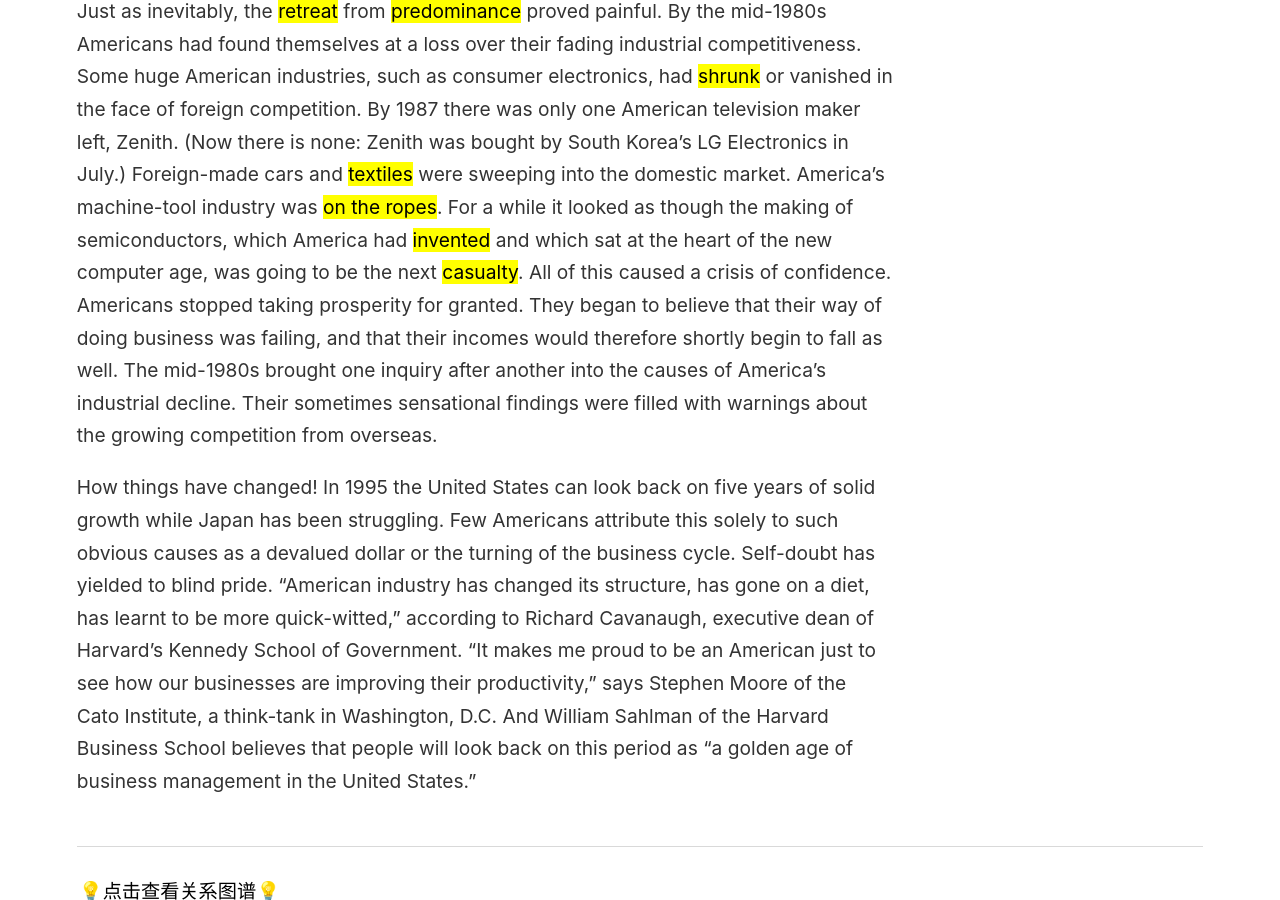
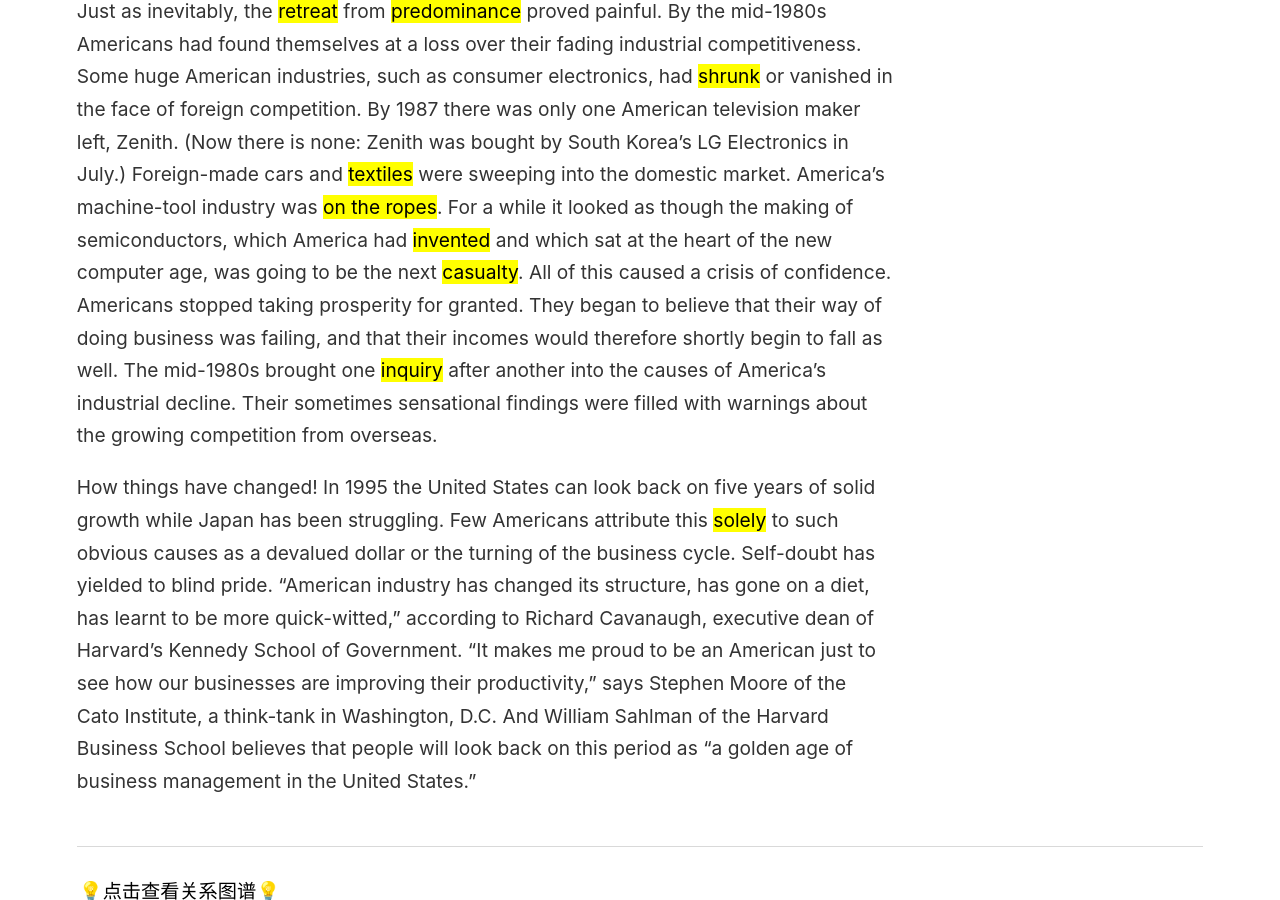
Before and after one commit to wingowen/digital-garden-jekyll, a Jekyll site: the page built from _notes/英语一.md, in a window 1280 px wide and 900 px high, scrolled down 678 px. Built offline with Jekyll 4.4.1, drawn with Linux system fonts in a browser that asks for light colours.

Commit message:
vault backup: 2024-07-15 17:25:39

```diff
--- a/_notes/英语一.md
+++ b/_notes/英语一.md
@@ -5,6 +5,6 @@
 A history of long and effortless success can be a ==dreadful handicap==, but, if properly handled, it may become a driving force. When the United States entered just such a glowing period after the end of the Second World War, it had a market eight times larger than any competitor, giving its industries unparalleled economies of scale. Its scientists were the world's best, its workers the most skilled. America and Americans were ==prosperous== beyond the dreams of the Europeans and Asians whose economies the war had destroyed.
 
 It was inevitable that this primacy should have narrowed as other countries grew richer. Just as inevitably, the ==retreat== from ==predominance== proved painful. By the mid-1980s Americans had found themselves at a loss over their fading industrial competitiveness. Some huge American industries, such as consumer electronics, had ==shrunk== or vanished in the face of foreign competition. By 1987 there was only one American television maker left, Zenith. (Now there is none: Zenith was bought by South Korea's LG Electronics in July.) Foreign-made cars and ==textiles== were sweeping into the domestic market. America's machine-tool industry was ==on the ropes==. For a while it looked as though the making of semiconductors, which America had ==invented== and which sat at the heart of the new computer age, was going to be the next ==casualty==.
-All of this caused a crisis of confidence. Americans stopped taking prosperity for granted. They began to believe that their way of doing business was failing, and that their incomes would therefore shortly begin to fall as well. The mid-1980s brought one inquiry after another into the causes of America's industrial decline. Their sometimes sensational findings were filled with warnings about the growing competition from overseas.
+All of this caused a crisis of confidence. Americans stopped taking prosperity for granted. They began to believe that their way of doing business was failing, and that their incomes would therefore shortly begin to fall as well. The mid-1980s brought one ==inquiry== after another into the causes of America's industrial decline. Their sometimes sensational findings were filled with warnings about the growing competition from overseas.
 
-How things have changed! In 1995 the United States can look back on five years of solid growth while Japan has been struggling. Few Americans attribute this solely to such obvious causes as a devalued dollar or the turning of the business cycle. Self-doubt has yielded to blind pride. "American industry has changed its structure, has gone on a diet, has learnt to be more quick-witted," according to Richard Cavanaugh, executive dean of Harvard's Kennedy School of Government. "It makes me proud to be an American just to see how our businesses are improving their productivity," says Stephen Moore of the Cato Institute, a think-tank in Washington, D.C. And William Sahlman of the Harvard Business School believes that people will look back on this period as "a golden age of business management in the United States."
+How things have changed! In 1995 the United States can look back on five years of solid growth while Japan has been struggling. Few Americans attribute this ==solely== to such obvious causes as a devalued dollar or the turning of the business cycle. Self-doubt has yielded to blind pride. "American industry has changed its structure, has gone on a diet, has learnt to be more quick-witted," according to Richard Cavanaugh, executive dean of Harvard's Kennedy School of Government. "It makes me proud to be an American just to see how our businesses are improving their productivity," says Stephen Moore of the Cato Institute, a think-tank in Washington, D.C. And William Sahlman of the Harvard Business School believes that people will look back on this period as "a golden age of business management in the United States."
```
